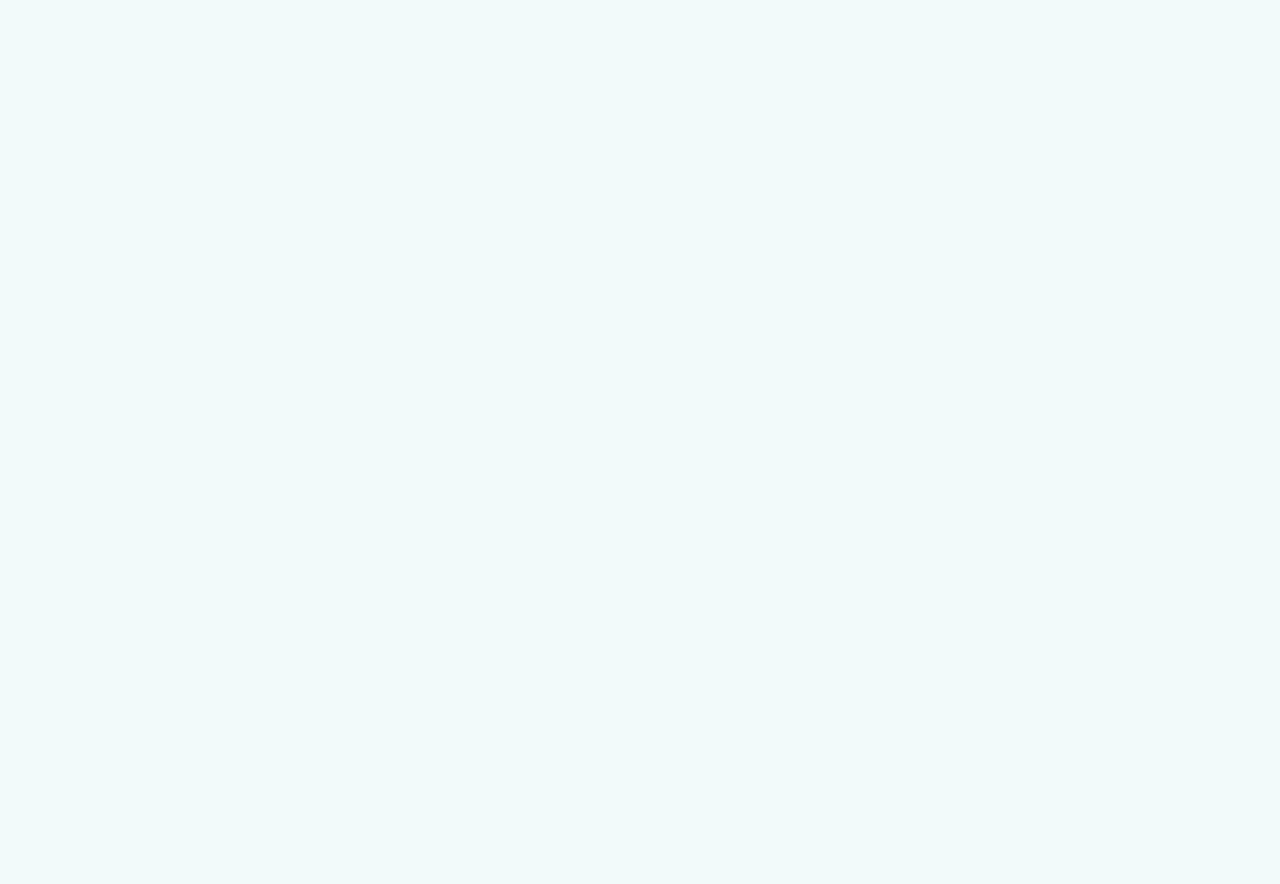
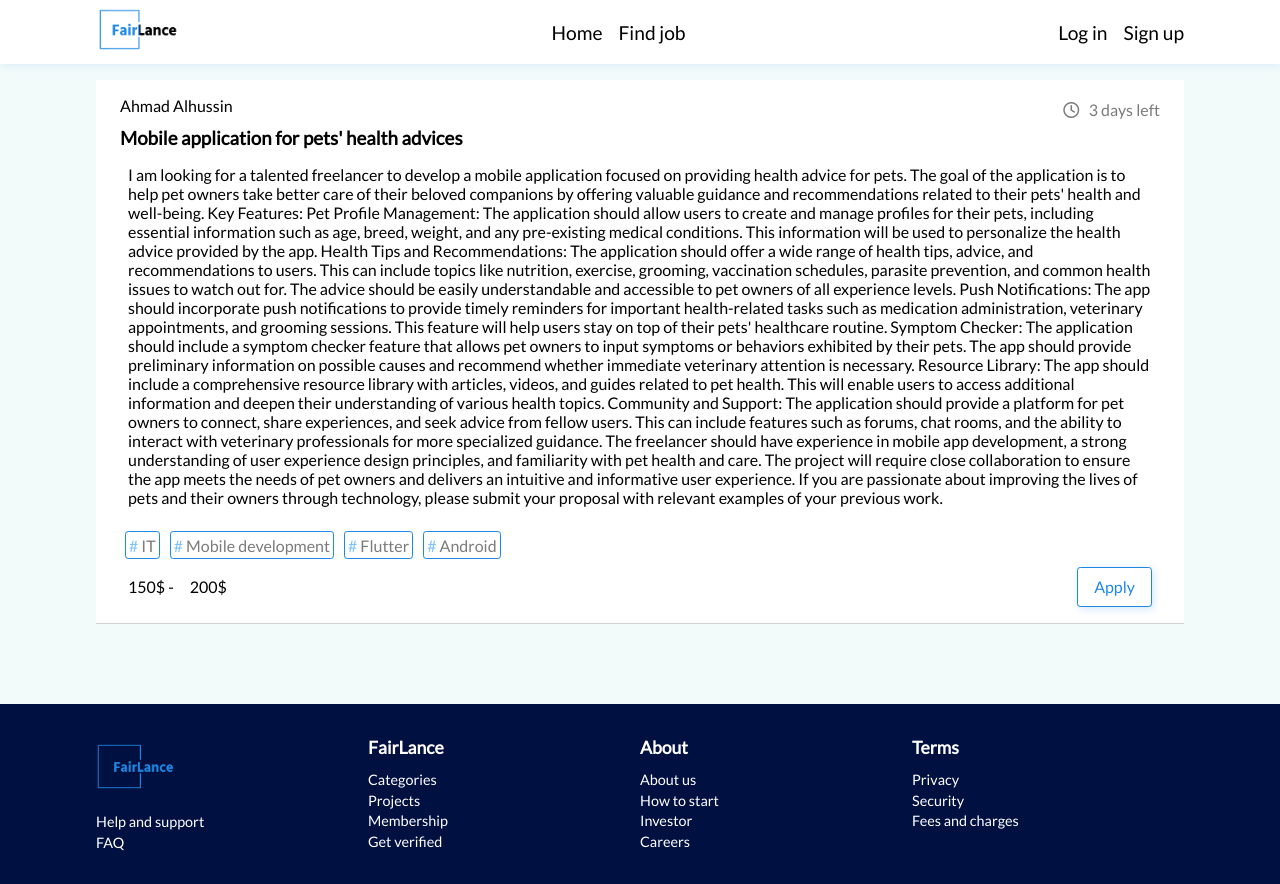
Before and after one commit to HamadaSalhab/fairlance, a React (Create React App) app in the folder frontend/: page /post/1 in a window 1280 px wide. Before the commit this address had no page. Before the commit the page ends 800 px from the top, so only its background shows below. Built offline with nearby package versions, Linux system fonts and the light colour scheme; data requests are answered from the project's data file.

Commit message:
add PostDetailsPage

```diff
--- a/frontend/src/App.js
+++ b/frontend/src/App.js
@@ -5,6 +5,7 @@ import SignupPage from './pages/Signup';
 import * as React from 'react';
 import FindJobPage from './pages/FindJob';
 import FAQ from './pages/FAQ';
+import PostDetailsPage from './pages/PostDetails';
 
 function App() {
   return (
@@ -13,11 +14,12 @@ function App() {
         <Route path='/' element={<Home />} />
         <Route path='/login' element={<LoginPage />} />
         <Route path='/signup' element={<SignupPage />} />
-        <Route path='/faq' element={<FAQ />}></Route>
+        <Route path='/faq' element={<FAQ />} />
         {/*
           TODO: add authentication to the following pages:
         */}
         <Route path='/find-job' element={<FindJobPage />} />
+        <Route path="/post/:id" element={<PostDetailsPage />} />
       </Routes>
     </>
   );
--- /dev/null
+++ b/frontend/src/components/DetailedPost/index.js
@@ -0,0 +1,29 @@
+import React from 'react';
+import Tags from '../../pages/FindJob/components/Tags';
+import { StyledDetailedPost } from './style';
+import Button from '../Button';
+import { Link } from 'react-router-dom';
+
+const DetailedPost = ({ post }) => {
+    return (
+        <StyledDetailedPost>
+            <div>
+                <h4>{post.owner}</h4>
+                <div style={{ color: '#7b7b7b' }}> <i className="fa-regular fa-clock" style={{ padding: '0.4rem 0.4rem 0 0.4rem' }}></i> {post.deadline} left</div>
+            </div>
+            <h3>{post.title}</h3>
+            <p>{post.description}</p>
+            <Tags tags={post.tags} />
+            <div>
+                <div className="price-range">
+                    <div>{post.price_range_min} -</div>
+
+                    <div>{post.price_range_max}</div>
+                </div>
+                <Button>Apply</Button>
+            </div>
+        </StyledDetailedPost>
+    )
+}
+
+export default DetailedPost
--- /dev/null
+++ b/frontend/src/components/DetailedPost/style.js
@@ -0,0 +1,27 @@
+import styled from 'styled-components';
+
+export const StyledDetailedPost = styled.div`
+    background-color: #ffffff; /* Add this line to set the background color to white */
+    border-bottom: solid 1px #d1d1d1;
+    padding: 1rem 1.5rem;
+
+    &>div:first-child {
+        display: flex;
+        h4 {
+            margin-right: auto;
+        }
+    }
+
+    .price-range {
+        display: flex;
+        margin-right: auto;
+        div {
+            margin: 0 0.5rem;
+            display: flex;
+            align-items: center;
+        }
+    }
+    &>div:last-child{
+        display: flex;
+    }
+`
--- /dev/null
+++ b/frontend/src/pages/PostDetails/index.js
@@ -0,0 +1,38 @@
+import React, { useEffect, useState } from 'react';
+import { useParams } from 'react-router-dom';
+import DetailedPost from '../../components/DetailedPost';
+import NavBar from '../../components/NavBar';
+import Footer from '../../components/Footer';
+import { StyledPostDetailsComponent } from './style';
+const PostDetailsPage = () => {
+    const { id } = useParams(); // Access the "id" parameter from the URL
+    const [post, setPost] = useState();
+    const URL = "http://localhost:3030/posts/" + id;
+
+    useEffect(() => {
+        fetch(URL)
+            .then(response => response.json())
+            .then(data => {
+                setPost(data);
+            })
+            .catch((error) => {
+                console.log(error);
+            });
+    }, [id, URL]);
+
+    useEffect(() => {
+        console.log('post:', post);
+    }, [post]);
+
+    return (
+        <div>
+            <NavBar />
+            <StyledPostDetailsComponent>
+                {post && <DetailedPost post={post} />}
+            </StyledPostDetailsComponent>
+            <Footer />
+        </div>
+    );
+};
+
+export default PostDetailsPage;
--- /dev/null
+++ b/frontend/src/pages/PostDetails/style.js
@@ -0,0 +1,22 @@
+import styled from 'styled-components';
+
+export const StyledPostDetailsComponent = styled.div`
+    width: 85%;
+    margin: 5rem auto;
+    h4 {
+        font-weight: 300;
+        margin-right: 1rem;
+        display: inline-block;
+    }
+    h3 {
+        margin-top: 0.5rem;
+        overflow-wrap: break-word; /* Add this line to allow long words to wrap */
+    }
+    h4 {
+        font-weight: 500;
+    }
+    p {
+        overflow-wrap: break-word; /* Add this line to allow long words to wrap */
+        margin: 1rem 0.5rem;
+    }
+`;
```
